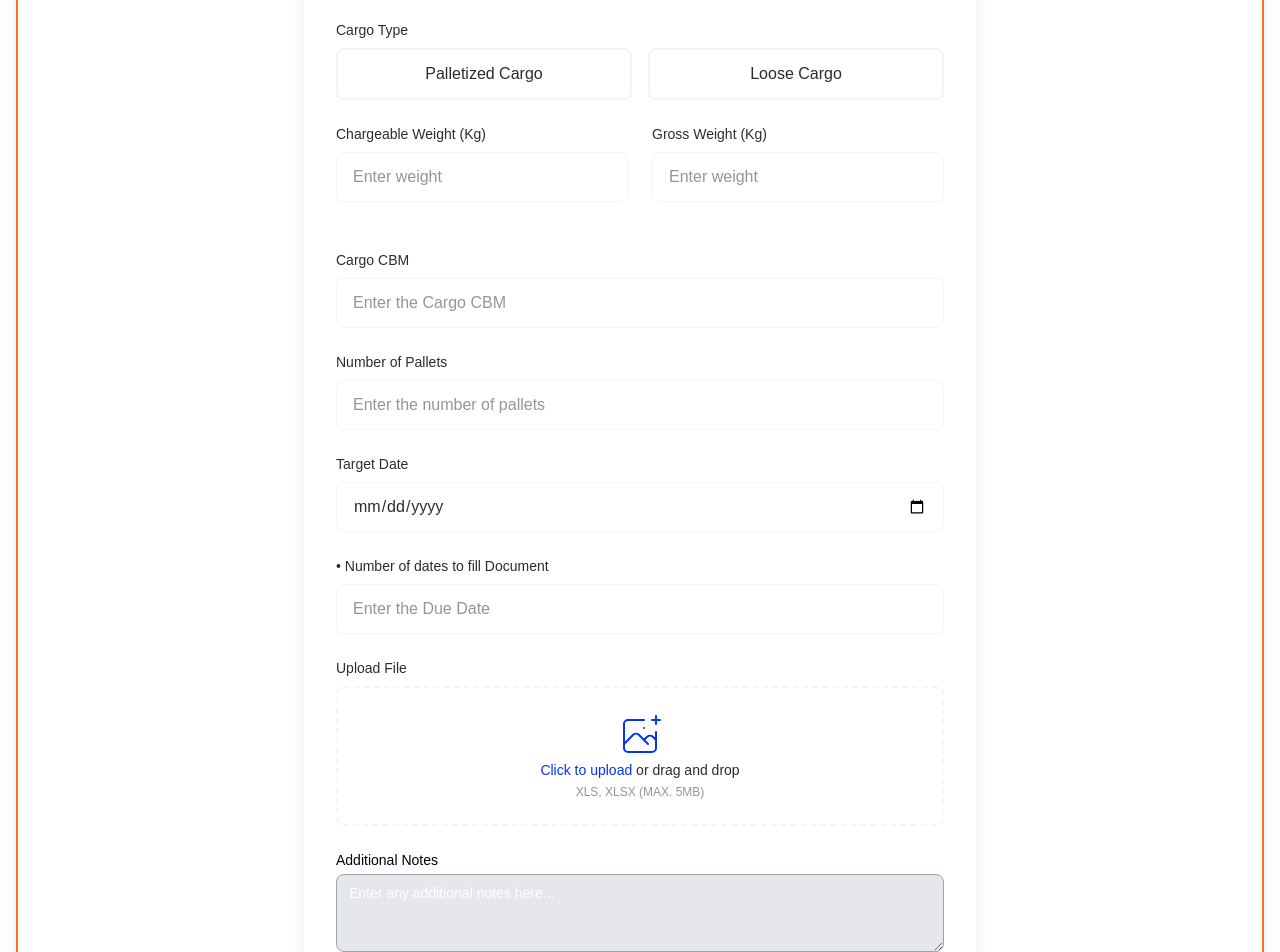
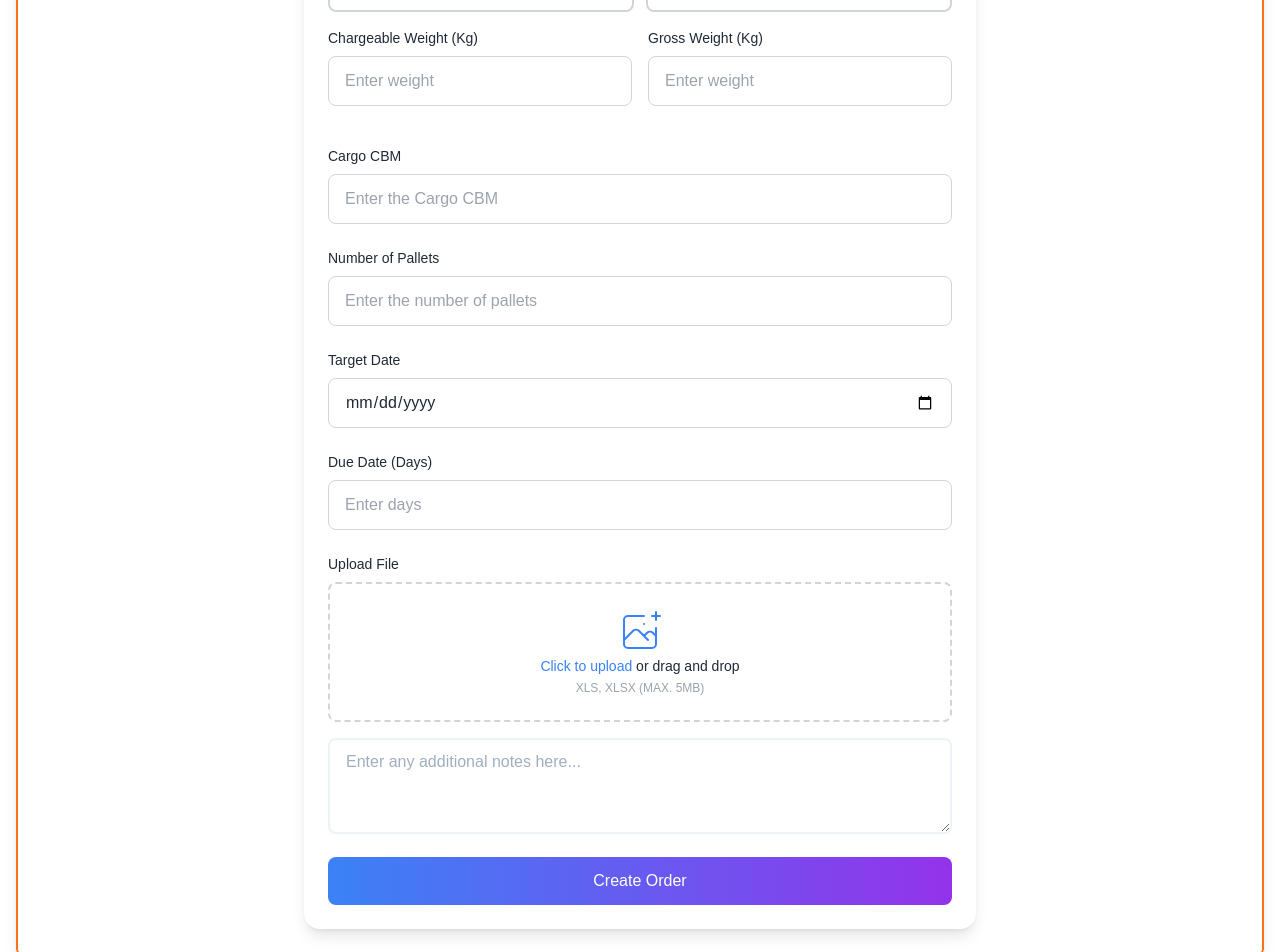
Before and after one commit to KaveeshaChan/Freight-Allocation, a React (Create React App) app: page /add-new-order in a window 1280 px wide. Shown: the part 820-1772 px from the top of the page. Built offline with nearby package versions, Linux system fonts and the light colour scheme; the HTML template or start-up script is replaced by a standard one.

Commit message:
Updated UI

```diff
--- a/src/components/Add_New_Order/Export/ExportAirFreight.jsx
+++ b/src/components/Add_New_Order/Export/ExportAirFreight.jsx
@@ -3,8 +3,8 @@
 import { handleFileUpload } from '../fileUploadHandler';
 
 const InputField = ({ label, name, value, placeholder, onChange, error, type = "text", disabled = false, style = {} }) => (
-  <div className="mb-6">
-    <label htmlFor={name} className="block text-sm font-medium mb-2 text-[#2C2C2C]">
+  <div className={`mb-6 ${disabled ? "opacity-50" : ""}`}>
+    <label htmlFor={name} className="block text-sm font-medium mb-2 text-gray-800">
       {label}
     </label>
     <input
@@ -15,12 +15,12 @@
       id={name}
       disabled={disabled}
       style={style}
-      className={`w-full px-4 py-3 rounded-lg border border-[#F4F4F4] focus:border-[#0534F0] focus:ring-2 focus:ring-[#0534F0]/20 transition-colors ${
-        disabled ? "bg-[#F4F4F4] text-[#2C2C2C]/50" : "bg-white text-[#2C2C2C]"
-      } placeholder-[#2C2C2C]/50`}
+      className={`w-full px-4 py-3 rounded-lg border transition-colors ${
+        disabled ? "bg-gray-100 text-gray-500" : "bg-white text-gray-800"
+      } ${error ? "border-red-500 focus:border-red-600 focus:ring-red-200" : "border-gray-300 focus:border-blue-500 focus:ring-blue-200"} placeholder-gray-400`}
       placeholder={placeholder}
     />
-    {error && <p className="text-[#E63946] text-sm mt-1">{error}</p>}
+    {error && <p className="text-red-500 text-sm mt-1">{error}</p>}
   </div>
 );
 
@@ -162,9 +162,7 @@
   };
 
   return (
-    <form onSubmit={handleFormSubmit} className="max-w-2xl mx-auto p-8 bg-white rounded-2xl shadow-lg">
-      <h2 className="text-2xl font-bold text-[#2C2C2C] mb-8">Export Air Freight Details</h2>
-
+    <form onSubmit={handleFormSubmit} className="max-w-2xl mx-auto p-6 bg-white rounded-2xl shadow-lg">
   {/* Order Number */}
   <InputField
     label="Order Number"
@@ -176,9 +174,9 @@
   />
 
       {/* Route */}
-      <div className="mb-6">
-        <label className="block text-sm font-medium mb-2 text-[#2C2C2C]">Route</label>
-        <div className="grid grid-cols-2 gap-4">
+      <div className="mb-4">
+    <label className="block text-sm font-medium mb-2 text-gray-800">Route</label>
+    <div className="grid grid-cols-2 gap-3">
       <InputField
         name="routeFrom"
         value={formData.routeFrom}
@@ -197,7 +195,7 @@
   </div>
 
       {/* Date and Term Section */}
-      <div className="grid grid-cols-2 gap-6 mb-6">
+      <div className="grid grid-cols-2 gap-4 mb-4">
     <InputField
       label="Shipment Ready Date"
       name="shipmentReadyDate"
@@ -227,20 +225,20 @@
   />
 
       {/* Cargo Type */}
-      <div className="mb-6">
-        <label className="block text-sm font-medium mb-2 text-[#2C2C2C]">Cargo Type</label>
-        <div className="grid grid-cols-2 gap-4">
+      <div className="mb-4">
+    <label className="block text-sm font-medium mb-2 text-gray-800">Cargo Type</label>
+    <div className="grid grid-cols-2 gap-3">
           <button
             type="button"
             onClick={() => handleCargoTypeChange({ target: { name: 'cargoType', value: 'PalletizedCargo' } })}
             className={`p-3 rounded-lg border-2 transition-colors ${
               formData.cargoType === 'PalletizedCargo'
-                ? 'border-[#98009E] bg-[#98009E]/10'
-                : 'border-[#F4F4F4] hover:border-[#98009E]/30'
+                ? 'border-purple-600 bg-purple-100'
+                : 'border-gray-300 hover:border-purple-600'
             }`}
           >
             <span className={`font-medium ${
-              formData.cargoType === 'PalletizedCargo' ? 'text-[#98009E]' : 'text-[#2C2C2C]'
+              formData.cargoType === 'PalletizedCargo' ? 'text-purple-600' : 'text-gray-800'
             }`}>Palletized Cargo</span>
           </button>
           <button
@@ -248,20 +246,20 @@
             onClick={() => handleCargoTypeChange({ target: { name: 'cargoType', value: 'LooseCargo' } })}
             className={`p-3 rounded-lg border-2 transition-colors ${
               formData.cargoType === 'LooseCargo'
-                ? 'border-[#5F72F3] bg-[#5F72F3]/10'
-                : 'border-[#F4F4F4] hover:border-[#5F72F3]/30'
+                ? 'border-blue-600 bg-blue-100'
+                : 'border-gray-300 hover:border-blue-600'
             }`}
           >
             <span className={`font-medium ${
-              formData.cargoType === 'LooseCargo' ? 'text-[#5F72F3]' : 'text-[#2C2C2C]'
+              formData.cargoType === 'LooseCargo' ? 'text-blue-600' : 'text-gray-800'
             }`}>Loose Cargo</span>
           </button>
           </div>
-        {errors.cargoType && <p className="text-[#E63946] text-sm mt-1">{errors.cargoType}</p>}
+    {errors.cargoType && <p className="text-red-500 text-sm mt-1">{errors.cargoType}</p>}
   </div>
 
       {/* Weights Section */}
-      <div className="grid grid-cols-2 gap-6 mb-6">
+      <div className="grid grid-cols-2 gap-4 mb-4">
     <InputField
       label="Chargeable Weight (Kg)"
       name="chargeableWeight"
@@ -293,6 +291,7 @@
   />
 
       {/* Number of Pallets */}
+      <div className="mt-4">
     <InputField
       label="Number of Pallets"
       name="noOfPallets"
@@ -301,16 +300,16 @@
       onChange={handleInputChange}
       error={errors.noOfPallets}
       disabled={formData.cargoType === "LooseCargo"}
-        style={formData.cargoType === "LooseCargo" ? { backgroundColor: '#D3D3D3' } : {}}
+      style={formData.cargoType === "LooseCargo" ? { backgroundColor: '#E5E7EB' } : {}}
       type="number"
     />
+  </div>
 
       {/* Target Date */}
       <InputField
     label="Target Date"
     name="targetDate"
     value={formData.targetDate}
-        placeholder="DD/MM/YYYY"
     onChange={handleInputChange}
     error={errors.targetDate}
     type="date"
@@ -318,16 +317,15 @@
 
       {/* Due Date */}
       <InputField
-        label="• Number of dates to fill Document "
+    label="Due Date (Days)"
     name="dueDate"
     value={formData.dueDate}
-        placeholder="Enter the Due Date"
+    placeholder="Enter days"
     type="number"
     min="1"
-        max="99"  // Limit to 2 digits
-        step="1"   // Only allow whole numbers
+    max="99"
+    step="1"
     onChange={(e) => {
-          // Ensure only whole numbers up to 2 digits
       const value = e.target.value.replace(/\D/g, '').slice(0, 2);
       handleInputChange({
         target: {
@@ -340,18 +338,18 @@
   />
 
       {/* File Upload */}
-      <div className="mb-6">
-        <label className="block text-sm font-medium mb-2 text-[#2C2C2C]">Upload File</label>
+      <div className="mb-4">
+        <label className="block text-sm font-medium mb-2 text-gray-800">Upload File</label>
         <div className="flex items-center justify-center w-full">
-          <label className="flex flex-col w-full border-2 border-dashed border-[#F4F4F4] hover:border-[#0534F0] rounded-lg transition-colors cursor-pointer">
+          <label className="flex flex-col w-full border-2 border-dashed border-gray-300 hover:border-blue-500 rounded-lg transition-colors cursor-pointer">
             <div className="p-6 text-center">
-              <svg className="mx-auto h-12 w-12 text-[#0534F0]" stroke="currentColor" fill="none" viewBox="0 0 48 48">
+              <svg className="mx-auto h-12 w-12 text-blue-500" stroke="currentColor" fill="none" viewBox="0 0 48 48">
                 <path d="M28 8H12a4 4 0 00-4 4v20m32-12v8m0 0v8a4 4 0 01-4 4H12a4 4 0 01-4-4v-4m32-4l-3.172-3.172a4 4 0 00-5.656 0L28 28M8 32l9.172-9.172a4 4 0 015.656 0L28 28m0 0l4 4m4-24h8m-4-4v8m-12 4h.02" strokeWidth="2" strokeLinecap="round" strokeLinejoin="round"/>
               </svg>
-              <p className="text-sm text-[#2C2C2C]">
-                <span className="text-[#0534F0] font-medium">Click to upload</span> or drag and drop
+              <p className="text-sm text-gray-800">
+                <span className="text-blue-500 font-medium">Click to upload</span> or drag and drop
               </p>
-              <p className="text-xs text-[#2C2C2C]/50 mt-1">XLS, XLSX (MAX. 5MB)</p>
+              <p className="text-xs text-gray-400 mt-1">XLS, XLSX (MAX. 5MB)</p>
             </div>
             <input
               type="file"
@@ -362,8 +360,8 @@
           </label>
         </div>
         {uploadedFile && (
-          <div className="mt-2 text-sm text-[#2C2C2C] flex items-center">
-            <svg className="h-4 w-4 mr-2 text-[#00B8D9]" fill="currentColor" viewBox="0 0 20 20">
+          <div className="mt-2 text-sm text-gray-800 flex items-center">
+            <svg className="h-4 w-4 mr-2 text-green-500" fill="currentColor" viewBox="0 0 20 20">
               <path fillRule="evenodd" d="M16.707 5.293a1 1 0 010 1.414l-8 8a1 1 0 01-1.414 0l-4-4a1 1 0 011.414-1.414L8 12.586l7.293-7.293a1 1 0 011.414 0z" clipRule="evenodd"/>
             </svg>
             {fileName}
@@ -373,15 +371,12 @@
 
       {/* Additional Notes */}
       <div className="w-full mb-4">
-        <label htmlFor="additionalNotes" className="block text-sm font-medium mb-1 text-black">
-          Additional Notes
-        </label>
     <textarea
       name="additionalNotes"
       id="additionalNotes"
       value={formData.additionalNotes || ""}
       onChange={handleInputChange}
-          className="py-2 px-3 block w-full bg-gray-200 text-black placeholder-white border-gray-400 rounded-lg text-sm focus:border-blue-500 focus:ring-blue-500"
+      className="w-full px-4 py-2.5 rounded-lg border-2 border-[#EDF2F7] focus:border-[#0534F0] focus:ring-2 focus:ring-[#0534F0]/10 transition-all placeholder-[#A0AEC0]"
       placeholder="Enter any additional notes here..."
       rows="3"
     />
@@ -390,27 +385,28 @@
       {/* Submit Button */}
       <button
     type="submit"
-        className="w-full py-3 px-6 bg-gradient-to-r from-[#0534F0] to-[#98009E] hover:from-[#5F72F3] hover:to-[#C057CB] text-white rounded-lg font-medium transition-all transform hover:scale-[1.01]"
+    className="w-full py-3 px-6 bg-gradient-to-r from-blue-500 to-purple-600 hover:from-blue-600 hover:to-purple-700 text-white rounded-lg font-medium transition-all"
   >
     Create Order
   </button>
 
+
        {/* Popups remain similar with updated colors */}
        {showErrorPopup && (
-        <div className="fixed inset-0 bg-[#2C2C2C]/50 flex items-center justify-center p-4">
+        <div className="fixed inset-0 bg-gray-800/50 flex items-center justify-center p-4">
           <div className="bg-white rounded-xl p-6 max-w-md w-full shadow-2xl">
             <div className="flex items-center mb-4">
-              <div className="bg-[#E63946]/10 p-2 rounded-full mr-3">
-                <svg className="w-6 h-6 text-[#E63946]" fill="none" stroke="currentColor" viewBox="0 0 24 24">
+              <div className="bg-red-100 p-2 rounded-full mr-3">
+                <svg className="w-6 h-6 text-red-500" fill="none" stroke="currentColor" viewBox="0 0 24 24">
                   <path strokeLinecap="round" strokeLinejoin="round" strokeWidth="2" d="M12 9v2m0 4h.01m-6.938 4h13.856c1.54 0 2.502-1.667 1.732-3L13.732 4c-.77-1.333-2.694-1.333-3.464 0L3.34 16c-.77 1.333.192 3 1.732 3z"/>
                 </svg>
               </div>
-              <h3 className="text-lg font-semibold text-[#2C2C2C]">Validation Error</h3>
+              <h3 className="text-lg font-semibold text-gray-800">Validation Error</h3>
             </div>
-            <p className="text-[#2C2C2C]/70 mb-6">{errorMessage}</p>
+            <p className="text-gray-600 mb-6">{errorMessage}</p>
             <button
               onClick={() => setShowErrorPopup(false)}
-              className="w-full py-2 px-4 bg-[#F4F4F4] hover:bg-[#E63946]/10 text-[#E63946] rounded-lg transition-colors"
+              className="w-full py-2 px-4 bg-gray-200 hover:bg-red-100 text-red-500 rounded-lg transition-colors"
             >
               Close
             </button>
--- a/src/components/Admin_&_MainUSer/All_Orders/All_Orders.jsx
+++ b/src/components/Admin_&_MainUSer/All_Orders/All_Orders.jsx
@@ -1,7 +1,7 @@
 import React, { useState } from 'react';
 import InProgress from './InProgress';
 import PendingOrders from './Pending';
-import CompletedOrders from './Pending';
+import CompletedOrders from './Completed';
 import OrderSummary from './Summary';
 import Header from '../../Layouts/Main_Layout';
 import CancelOrder from './Cancelled_Orders';
--- a/src/components/Admin_&_MainUSer/All_Orders/Completed.jsx
+++ b/src/components/Admin_&_MainUSer/All_Orders/Completed.jsx
@@ -18,7 +18,7 @@
 
   return (
     <Layout>
-    <div className="p-4 mt-8">
+    <div className="p-4 mt-40">
       <div className="flex items-center justify-between mb-6">
               <span className="px-4 py-2 border-2 border-orange-500 text-orange-500 bg-transparent rounded-md">
         Completed
--- a/src/components/Admin_&_MainUSer/All_Orders/Pending.jsx
+++ b/src/components/Admin_&_MainUSer/All_Orders/Pending.jsx
@@ -26,7 +26,7 @@
       if (!token) throw new Error('No token found. Please log in again.');
 
 
-      const response = await fetch("http://localhost:5056/api/select/view-orders/exporter?status=${status}", {
+      const response = await fetch(`http://localhost:5056/api/select/view-orders/exporter?status=${status}`, {
         method: "GET",
         headers: {
           "Content-Type": "application/json",
```
Lines whose indentation alone changed are shown as unchanged.
